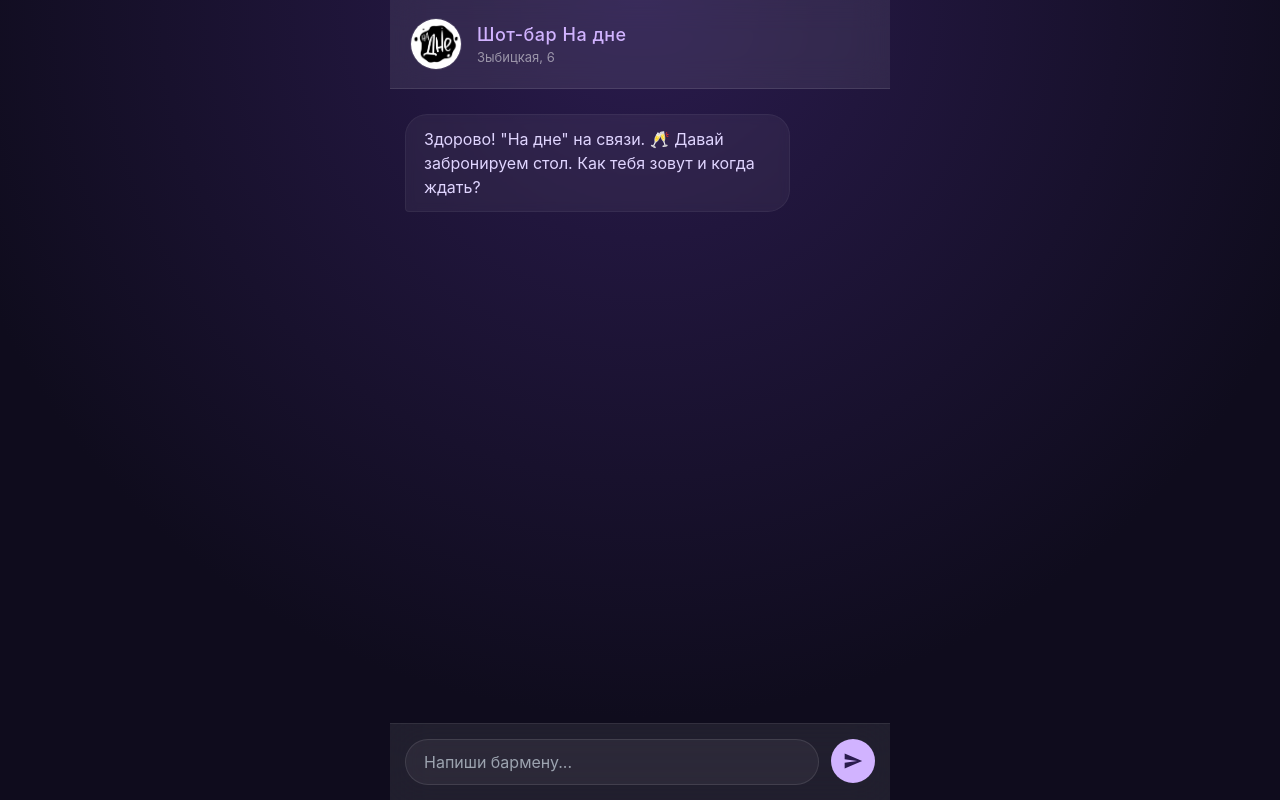
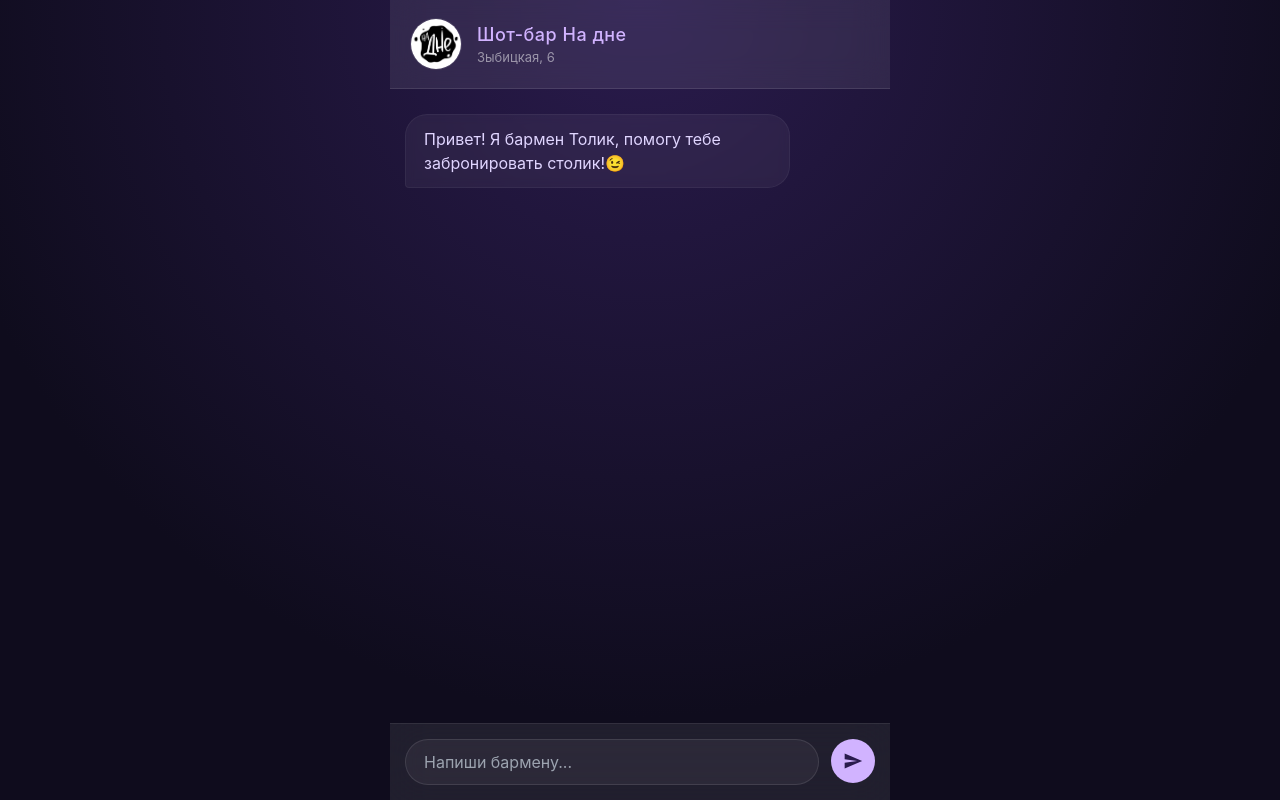
Before and after one commit to Vazhniy/Booking_bar-na-dne, a React (Vite) app in the folder frontend/: page / in a window 1280 px wide. Built offline with nearby package versions, Linux system fonts and the light colour scheme.

Commit message:
Update App.jsx

```diff
--- a/frontend/src/App.jsx
+++ b/frontend/src/App.jsx
@@ -6,7 +6,7 @@ const RENDER_URL = 'https://booking-bar-na-dne.onrender.com';
 
 function App() {
   const [messages, setMessages] = useState([
-    { role: 'bot', text: 'Здорово! "На дне" на связи. 🥂 Давай забронируем стол. Как тебя зовут и когда ждать?' }
+    { role: 'bot', text: 'Привет! Я бармен Толик, помогу тебе забронировать столик!😉' }
   ]);
   const [input, setInput] = useState('');
   const [loading, setLoading] = useState(false);
```
